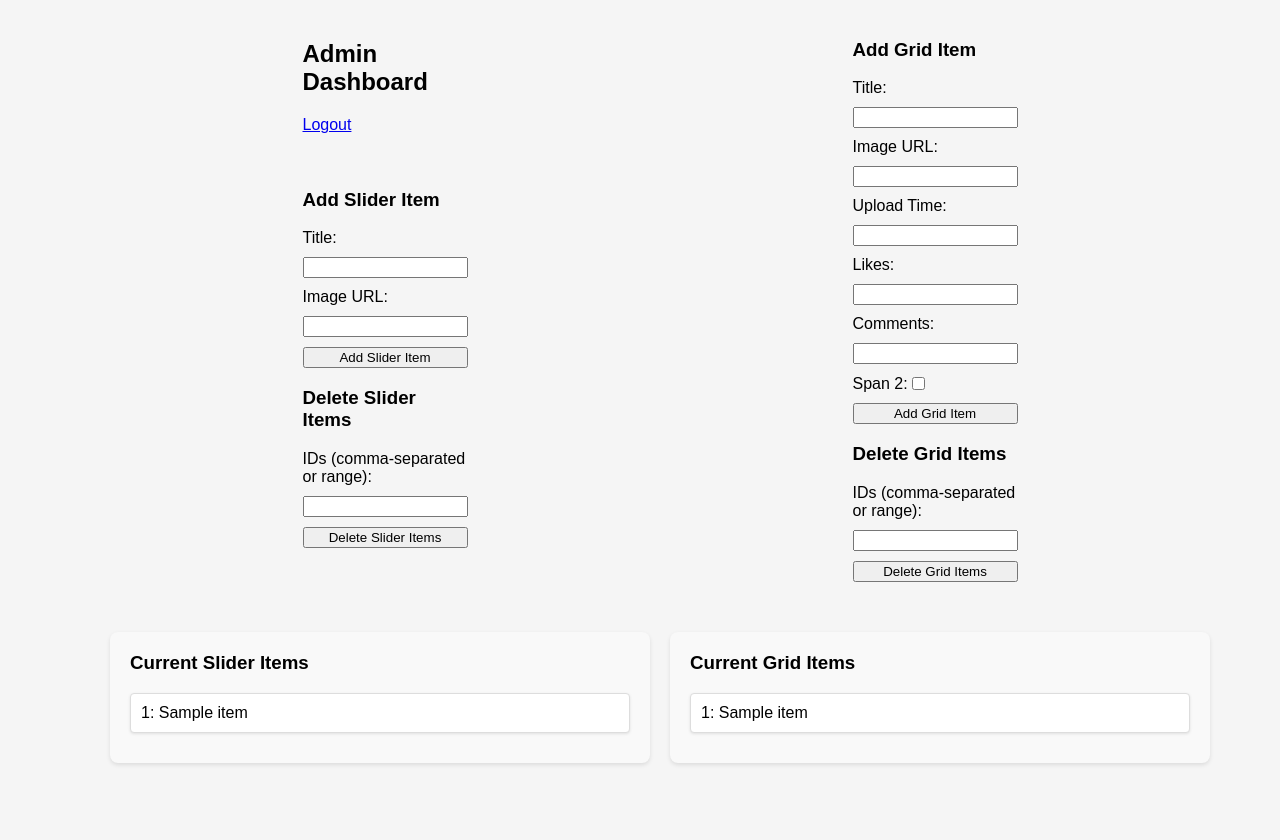
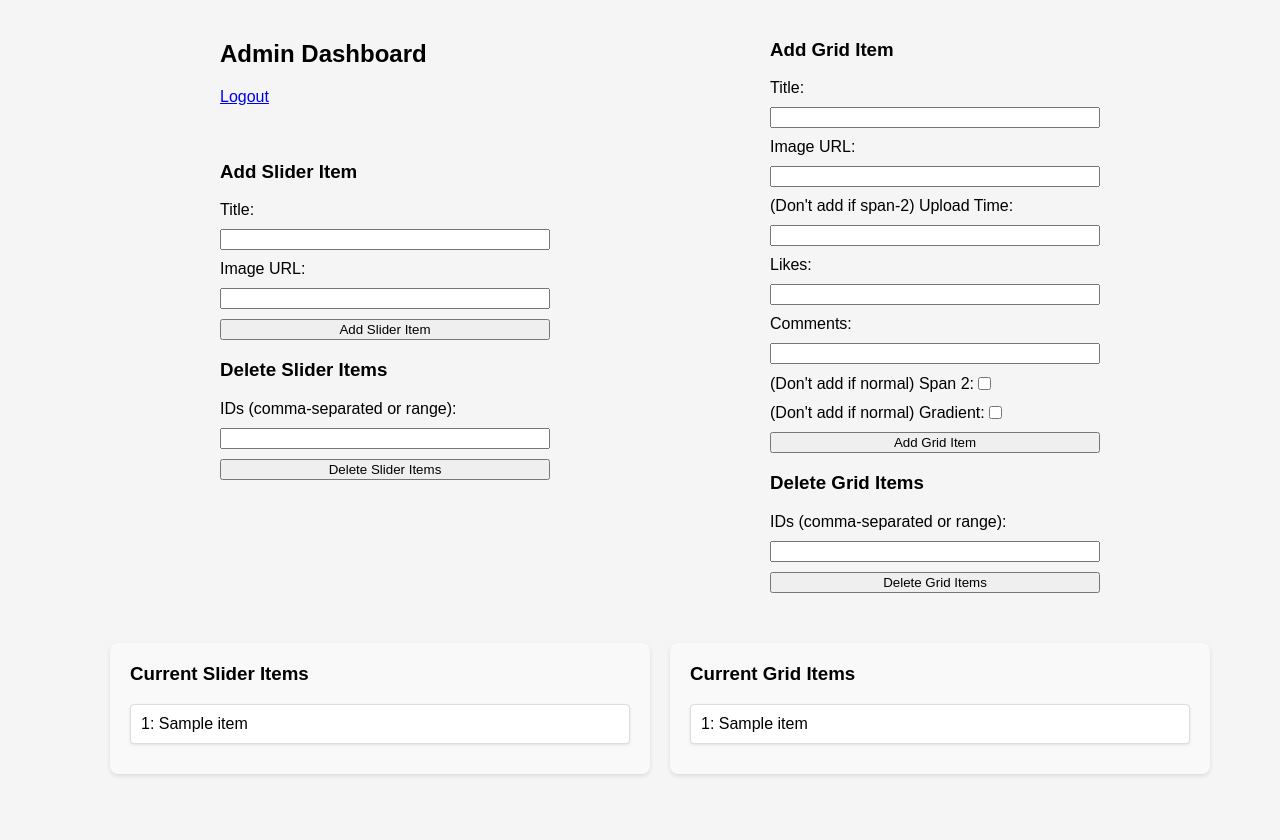
Before and after one commit to Rickd377/bing_remake, a PHP site: page /admin.php in a window 1280 px wide. Run offline with PHP 8.4, Linux system fonts and the light colour scheme; the visitor is signed in with stand-in values (Sample User, id 1); tables that the repository leaves empty or names only in its code hold one stand-in row (values such as "Sample post").

Commit message:
adding grid-items new

```diff
--- a/admin.php
+++ b/admin.php
@@ -52,7 +52,13 @@ if ($_SERVER["REQUEST_METHOD"] == "POST") {
         $upload_time = $_POST['upload_time'];
         $likes = $_POST['likes'];
         $comments = $_POST['comments'];
-        $span_class = isset($_POST['span_2']) ? 'span-2' : '';
+        $span_class = '';
+        if (isset($_POST['span_2'])) {
+            $span_class .= 'span-2 ';
+        }
+        if (isset($_POST['span_id_2'])) {
+            $span_class .= 'span-id-2';
+        }
         $sql = "INSERT INTO grid_items (title, image_url, upload_time, likes, comments, span_class) VALUES (?, ?, ?, ?, ?, ?)";
         $stmt = $conn->prepare($sql);
         $stmt->bind_param('sssiss', $title, $image_url, $upload_time, $likes, $comments, $span_class);
@@ -125,15 +131,19 @@ $grid_items = $conn->query("SELECT * FROM grid_items");
                 <input type="text" id="title" name="title" required>
                 <label for="image_url">Image URL:</label>
                 <input type="text" id="image_url" name="image_url">
-                <label for="upload_time">Upload Time:</label>
+                <label for="upload_time">(Don't add if span-2) Upload Time:</label>
                 <input type="text" id="upload_time" name="upload_time">
                 <label for="likes">Likes:</label>
                 <input type="number" id="likes" name="likes">
                 <label for="comments">Comments:</label>
                 <input type="number" id="comments" name="comments">
                 <div class="check">
-                    <label for="span_2">Span 2:</label>
+                    <label for="span_2">(Don't add if normal) Span 2:</label>
                     <input type="checkbox" id="span_2" name="span_2">
+                </div>
+                <div class="check">
+                    <label for="span_id_2">(Don't add if normal) Gradient:</label>
+                    <input type="checkbox" id="span_id_2" name="span_id_2">
                 </div>
                 <button type="submit" name="add_grid">Add Grid Item</button>
             </form>
@@ -157,7 +167,7 @@ $grid_items = $conn->query("SELECT * FROM grid_items");
         </div>
         <div class="items-wrapper">
             <h3>Current Grid Items</h3>
-            <ul class="items-row">
+            <ul class="items-row grid">
                 <?php while ($row = $grid_items->fetch_assoc()): ?>
                     <li><?php echo $row['id'] . ': ' . $row['title']; ?></li>
                 <?php endwhile; ?>
--- a/css/style.css
+++ b/css/style.css
@@ -857,30 +857,12 @@ input:checked + .slider:before {
 .span-2:hover {
     filter: brightness(0.95);
 }
-
-.span-id-1 {
-    background-image: url(https://th.bing.com/th?id=ORMS.72737d727a9a865def82a581f2b62caf&pid=Wdp&w=612&h=304&qlt=90&c=1&rs=1&dpr=1&p=0);
-}
-
-.span-id-2 {
-    background-image: url(https://th.bing.com/th?id=ORMS.1281e7f3492a6f62e83c98da50570bce&pid=Wdp&w=612&h=304&qlt=90&c=1&rs=1&dpr=1&p=0) !important;
-}
-
-.span-id-3 {
-    background-image: url(https://th.bing.com/th?id=ORMS.664cd9f0d6bc04481f48be1d561132ca&pid=Wdp&w=612&h=304&qlt=90&c=1&rs=1&dpr=1&p=0);
-}
-
-.span-id-4,
 .span-id-2 {
     position: relative;
-    background-image: url(https://th.bing.com/th?id=ORMS.b5a48820686fe5d5c7348629c6ce4a0a&pid=Wdp&w=612&h=304&qlt=90&c=1&rs=1&dpr=1&p=0);
-    background-size: cover;
-    background-position: center;
     border-radius: 10px;
     overflow: hidden;
 }
 
-.span-id-4::before,
 .span-id-2::before {
     content: '';
     position: absolute;
@@ -936,7 +918,7 @@ input:checked + .slider:before {
 .input-wrapper {
     display: flex;
     flex-direction: column;
-    width: 15%;
+    width: 30%;
 }
 
 .input-wrapper form {
```
